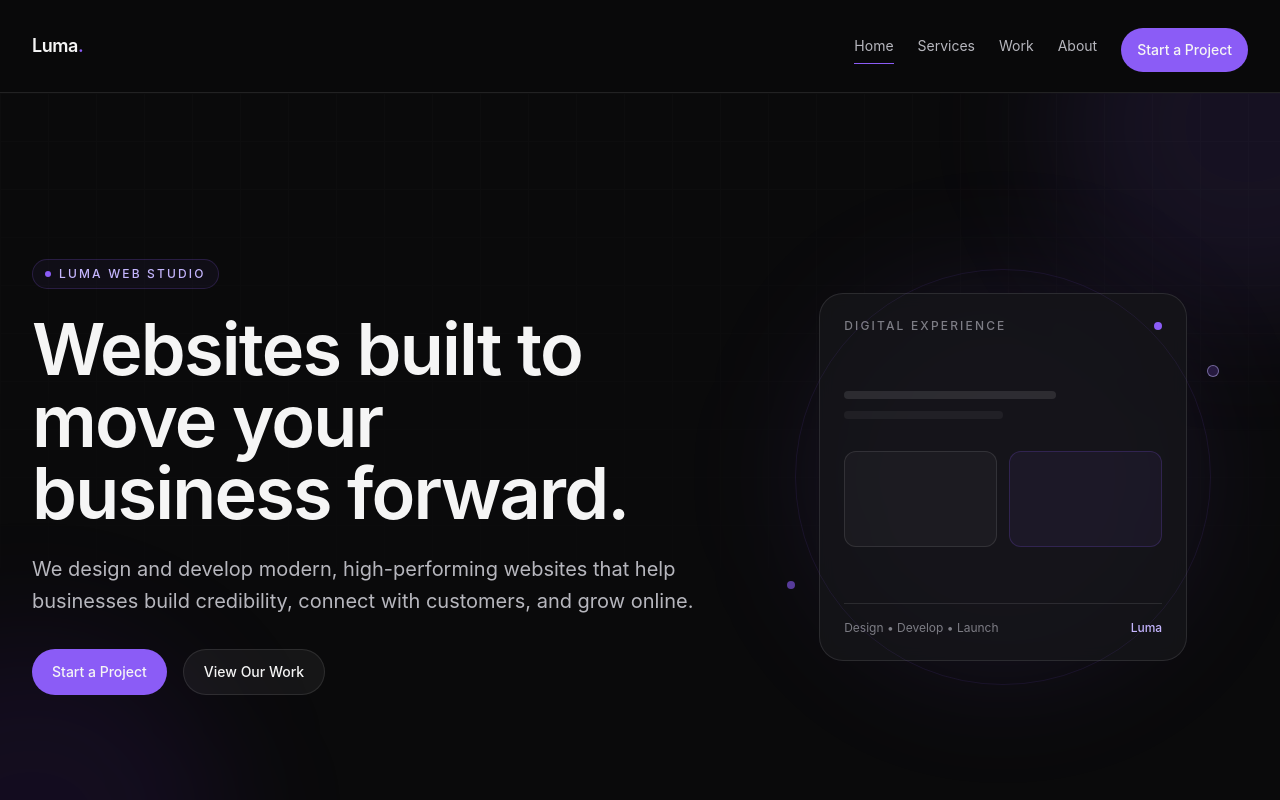
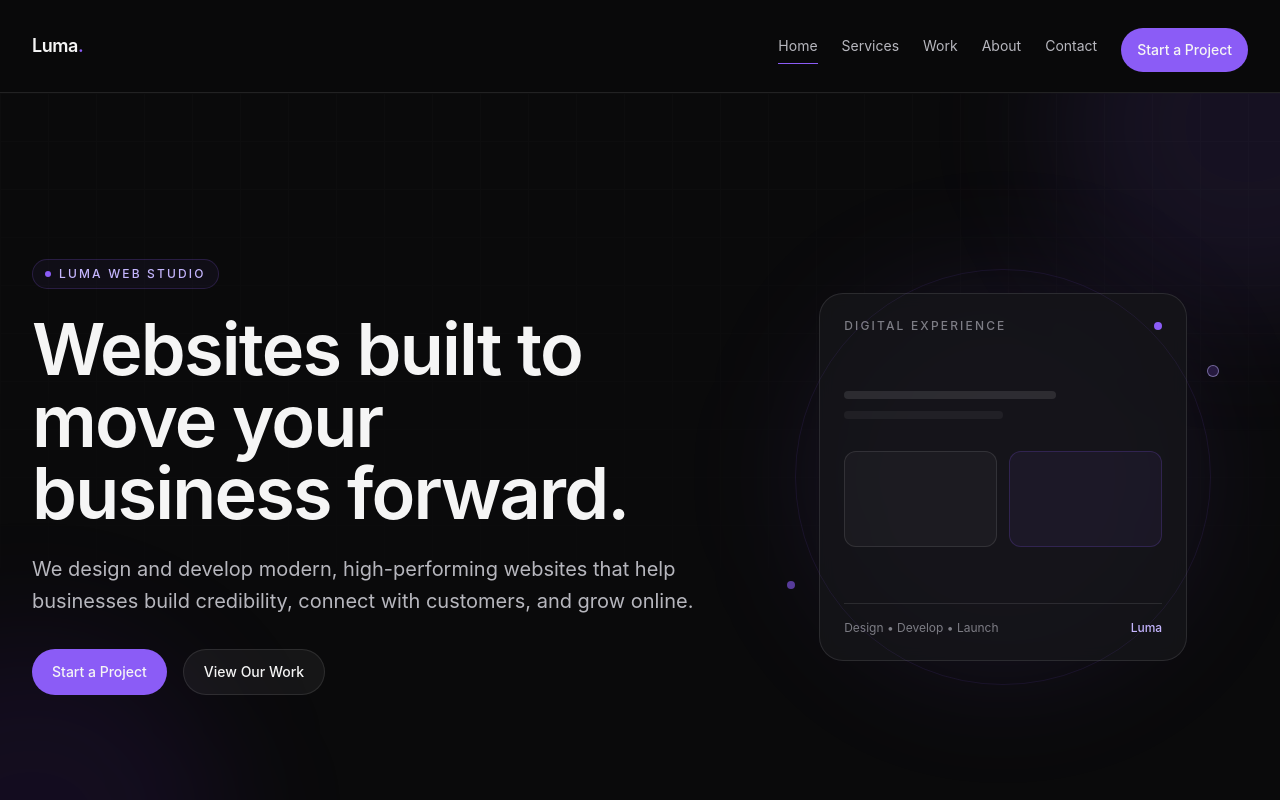
Before and after one commit to syniahpeterson/luma-web-studio, a React (Vite) app: page / in a window 1280 px wide. Shown: the top 800 px of the page. Built offline with nearby package versions, Linux system fonts and the light colour scheme.

Commit message:
feat: add missing navigation entry for Contact page

```diff
--- a/src/data/navigation.js
+++ b/src/data/navigation.js
@@ -15,6 +15,10 @@ const navigation = [
     label: "About",
     to: "/about",
   },
+  {
+    label: "Contact",
+    to: "/contact",
+  },
 ];
 
 export default navigation;
```
